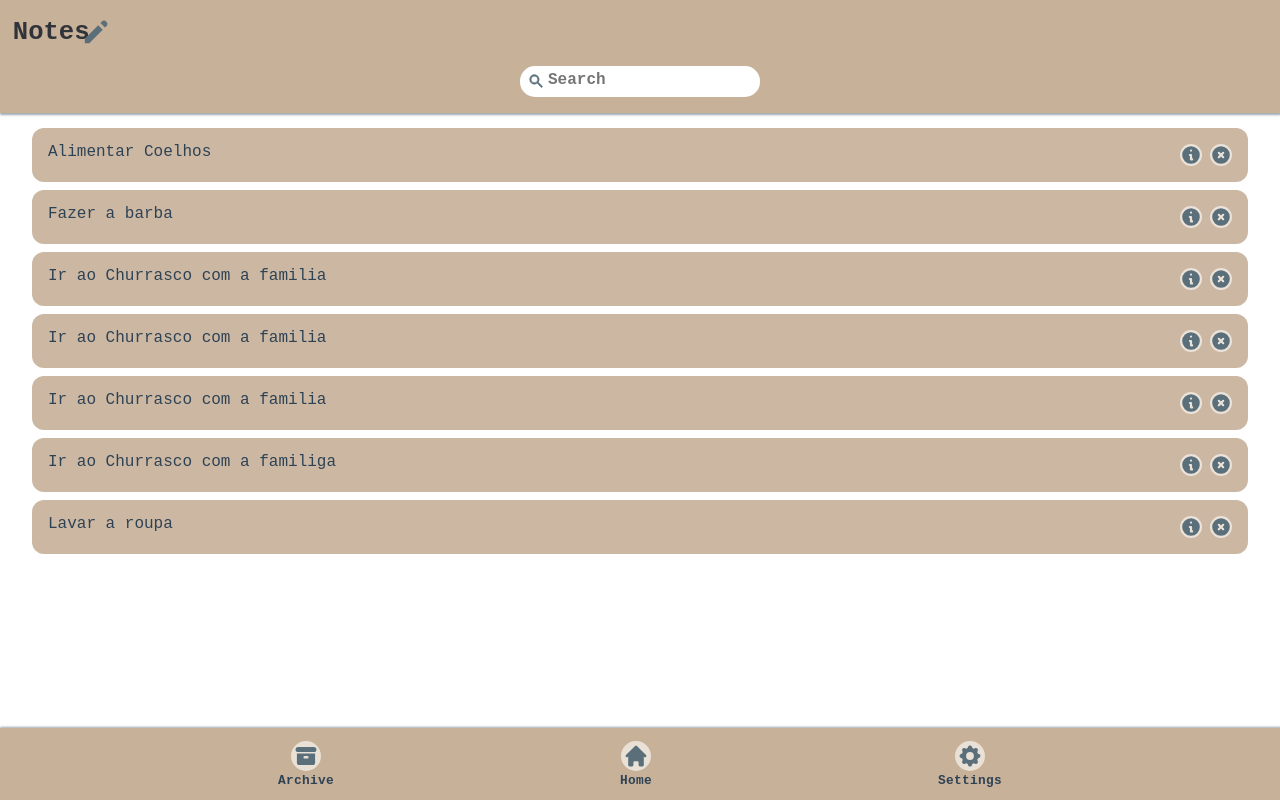
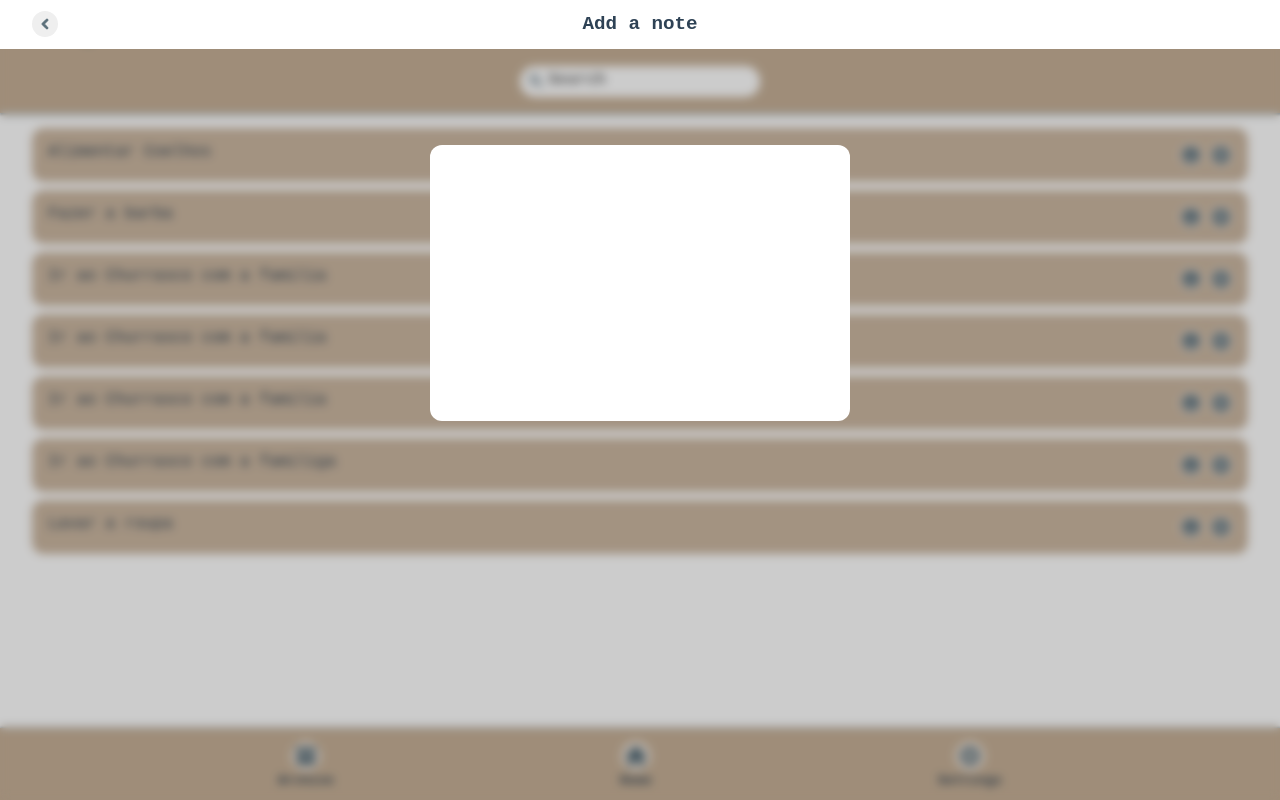
Before and after one commit to KainNhantumbo/Nava-Notes-App, a React (Create React App) app: page / in a window 1280 px wide. Built offline with nearby package versions, Linux system fonts and the light colour scheme.

Commit message:
Refatoração estilos do componente TextArea

```diff
--- a/src/components/AddNote.jsx
+++ b/src/components/AddNote.jsx
@@ -1,4 +1,4 @@
-import TextArea from './TextArea';
+
 import { HiPencilAlt } from 'react-icons/hi';
 import OptionBox from './OptionBox';
 import Button from './Button';
--- a/src/components/AddNoteInterface.jsx
+++ b/src/components/AddNoteInterface.jsx
@@ -1,11 +1,21 @@
 import React from 'react';
+import { InterfaceStyles } from '../styles/AddNotesInterfaceStyles';
+import LargerButtons from './LargerButtons'
+import TextArea from './TextArea';
+import { HiChevronLeft} from 'react-icons/hi';
 
 const AddNoteInterface = () => {
+  const xIcon = <HiChevronLeft />
   return (
-    <section>
+    <InterfaceStyles>
+      <section className='heading'>
+        <LargerButtons icon={xIcon} />
+        <h5> Add a note </h5>
+      </section>
+      <TextArea />
 
 
-    </section>
+    </InterfaceStyles>
   );
 }
 
--- a/src/components/TextArea.jsx
+++ b/src/components/TextArea.jsx
@@ -1,5 +1,5 @@
 import React from 'react';
-import { StyledTextAreaContainer } from '../styles/styles';
+import { StyledTextAreaContainer } from '../styles/textAreaStyles';
 
 const TextArea = () => {
 
--- a/src/pages/Home.jsx
+++ b/src/pages/Home.jsx
@@ -13,10 +13,7 @@ const Home = () => {
   const { removeModal, renderConfirmModal, visible } = ShowModal();
   var notesData = retrieveNotes();
   // notesData = [];
-
-
   // controla o modal de confirmacao ao deletar nota
-
   return (
     <>
       <Header title="Notes"
--- /dev/null
+++ b/src/styles/AddNotesInterfaceStyles.js
@@ -0,0 +1,58 @@
+import styled from "styled-components";
+import { colors } from "./colors";
+
+export const InterfaceStyles = styled.section`
+  width: 100vw;
+  height: 100vh;
+  z-index: 500;
+  background: rgba(${colors.fullDarkColor}, .2);
+  backdrop-filter: blur(5px);
+  position: fixed;
+  top: 0;
+  right: 0;
+
+  .heading {
+    display: flex;
+    justify-content: center;
+    background: rgba(${colors.backgroundColor});
+    padding: 15px;
+    gap: 2em;
+    position: relative;
+
+    button {
+      width: 26px;
+      height: 26px;
+      border-style: none;
+      border-radius: 50%;
+      display: grid;
+      place-content: center;
+      position: absolute;
+      outline: none;
+      top: .7em;
+      left: 2em;
+
+      :hover {
+        background-color: rgb(${colors.secondaryColor});
+      }
+
+      svg {
+        width: 20px;
+        height: 20px;
+        stroke-width: 1px;
+        color: rgb(${colors.primaryColor});
+
+        :hover {
+          color: rgb(${colors.whiteColor});
+        }
+      }
+    }
+
+    h5 {
+      font-weight: 600;
+      font-size: 1.2rem;
+      user-select: none;
+
+    }
+  }
+
+`;
--- a/src/styles/styles.js
+++ b/src/styles/styles.js
@@ -95,30 +95,3 @@ export const StyledSearch = styled.label`
     color: rgb(${colors.primaryColor});
   }
 `;
-
-export const StyledTextAreaContainer = styled.section`
-  display: flex;
-  justify-content: center;
-  align-items: center;
-
-  textarea {
-    width: 90%;
-    max-width: 400px;
-    margin-top: 12vh;
-    border-style: none;
-    background-color: rgb(${colors.whiteColor});
-    border-radius: 12px;
-    resize: none;
-    padding: 10px;
-    line-height: 1.6rem;
-    box-shadow: 0px 0px 5px 1px rgba(${colors.primaryColor}, .5);
-
-
-    :focus {
-      border: rgb(${colors.darkColor});
-      box-shadow: 0px 0px 5px 2px rgba(${colors.secondaryColor}, .8);
-      outline: none;
-      transition: all .5s ease;
-    }
-  }
-`;
--- /dev/null
+++ b/src/styles/textAreaStyles.js
@@ -0,0 +1,27 @@
+import styled from 'styled-components'
+import { colors } from './colors';
+
+export const StyledTextAreaContainer = styled.section`
+  display: flex;
+  justify-content: center;
+  align-items: center;
+
+  textarea {
+    width: 90%;
+    max-width: 400px;
+    margin-top: 12vh;
+    border-style: none;
+    background-color: rgb(${colors.whiteColor});
+    border-radius: 12px;
+    resize: none;
+    padding: 10px;
+    line-height: 1.6rem;
+
+    :focus {
+      border: rgb(${colors.darkColor});
+      box-shadow: 0px 0px 5px 2px rgba(${colors.secondaryColor}, .8);
+      outline: none;
+      transition: all .5s ease;
+    }
+  }
+`;
```
Also changed, not shown: src/styles/AddNotesInterface.js (deleted, +0 -9 lines).
